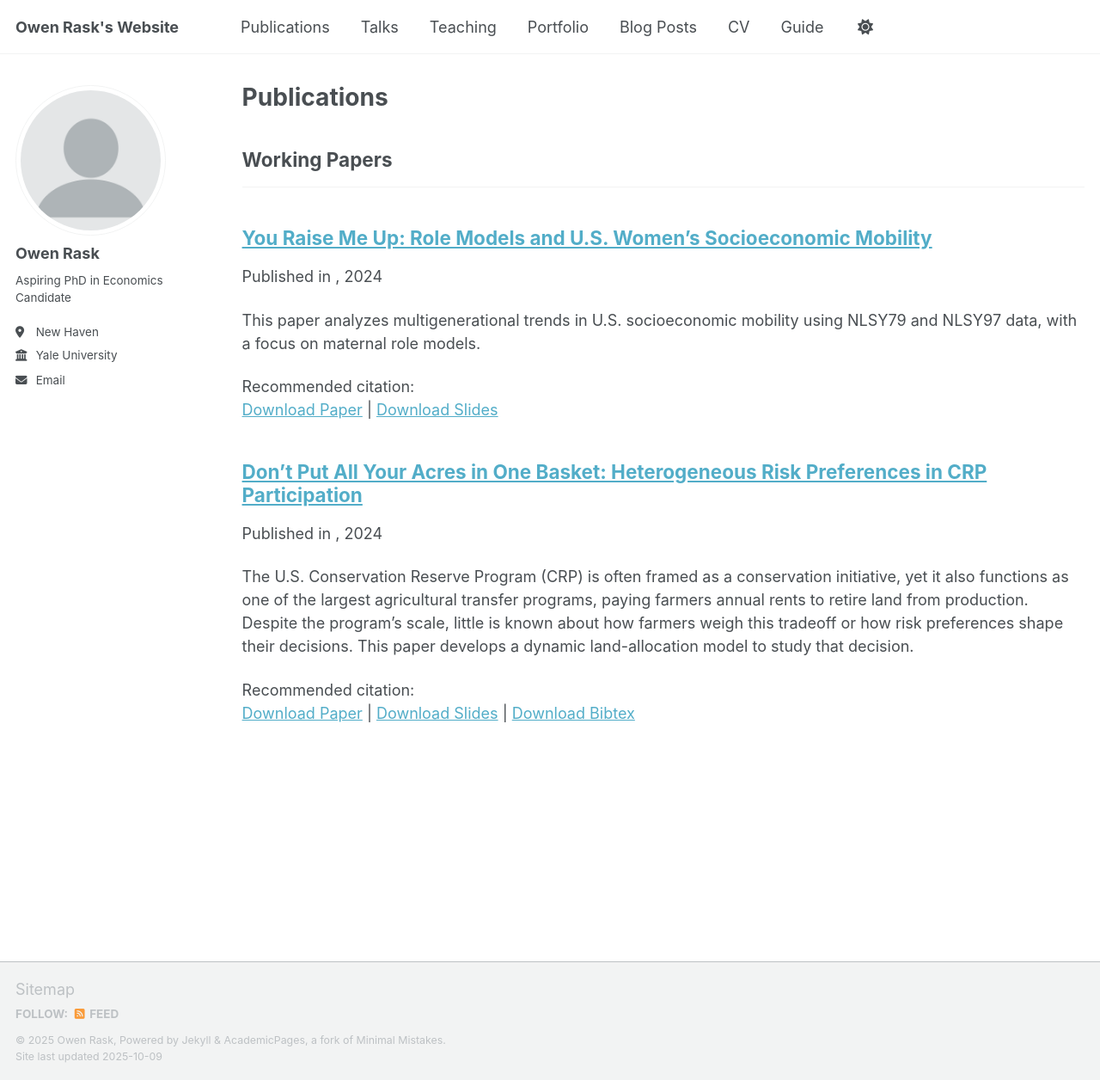
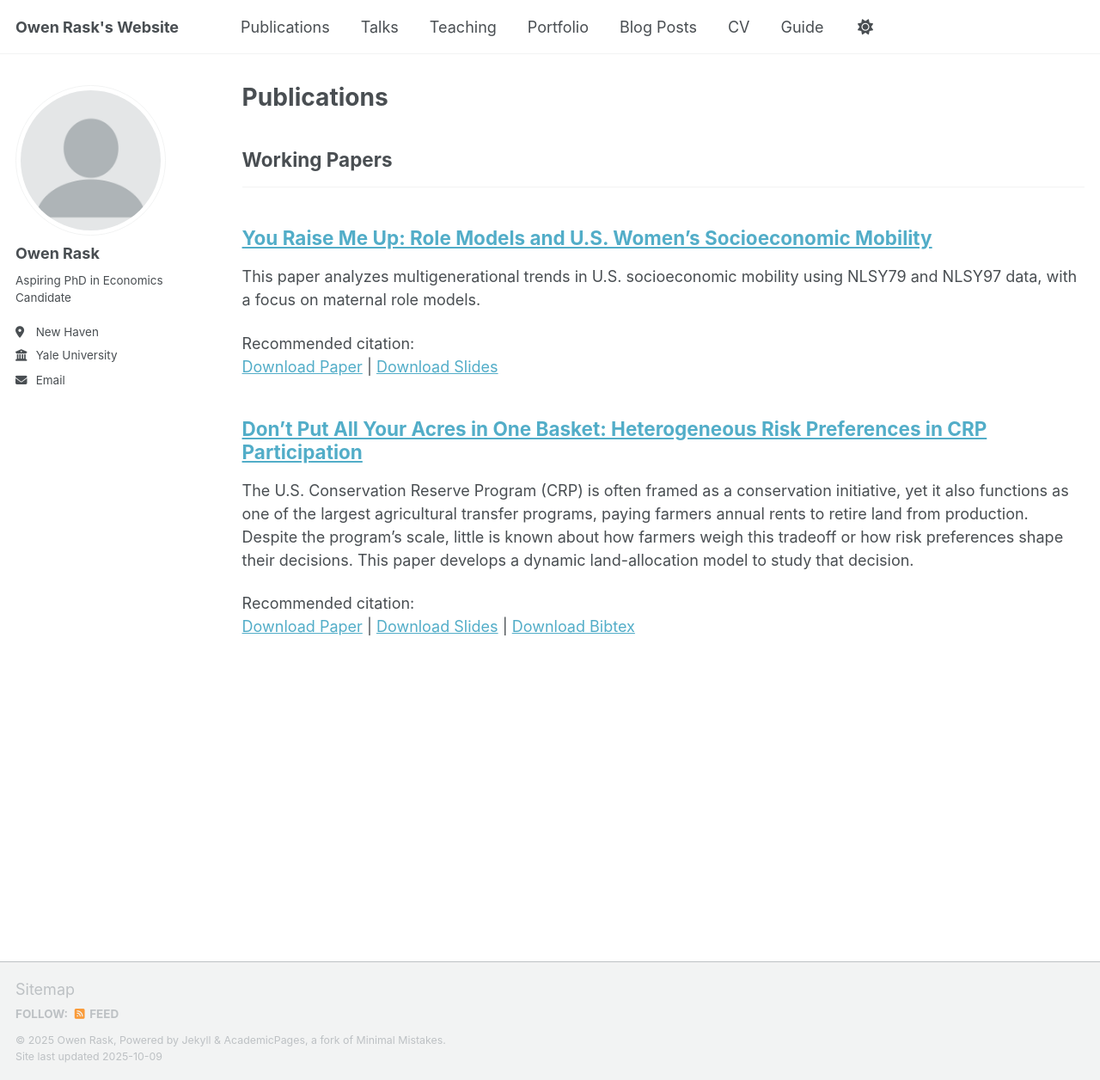
Before and after one commit to OwenRask/OwenRask.github.io, a Jekyll site: the page built from _pages/publications.html, in a window 1280 px wide and 1256 px high. Shown: the whole window at 86% size. Built offline with Jekyll 4.4.1, drawn with Linux system fonts in a browser that asks for light colours; a script that is not in the unit is left out.

Commit message:
Update archive-single.html

```diff
--- a/_includes/archive-single.html
+++ b/_includes/archive-single.html
@@ -41,7 +41,9 @@
         {% if post.collection == 'teaching' %}
           <p> {{ post.type }}, <i>{{ post.venue }}</i>, {{ post.date | default: "1900-01-01" | date: "%Y" }} </p>
         {% elsif post.collection == 'publications' %}
+          {% unless post.category == "workingpapers" or post.venue == nil or post.venue == "" %}
           <p>Published in <i>{{ post.venue }}</i>, {{ post.date | default: "1900-01-01" | date: "%Y" }} </p>
+          {% endunless %}
         {% elsif post.date %}
          <p class="page__date"><strong><i class="fa fa-fw fa-calendar" aria-hidden="true"></i> {{ site.data.ui-text[site.locale].date_label | default: "Published:" }}</strong> <time datetime="{{ post.date | default: "1900-01-01" | date_to_xmlschema }}">{{ post.date | default: "1900-01-01" | date: "%B %d, %Y" }}</time></p>
         {% endif %}
```
